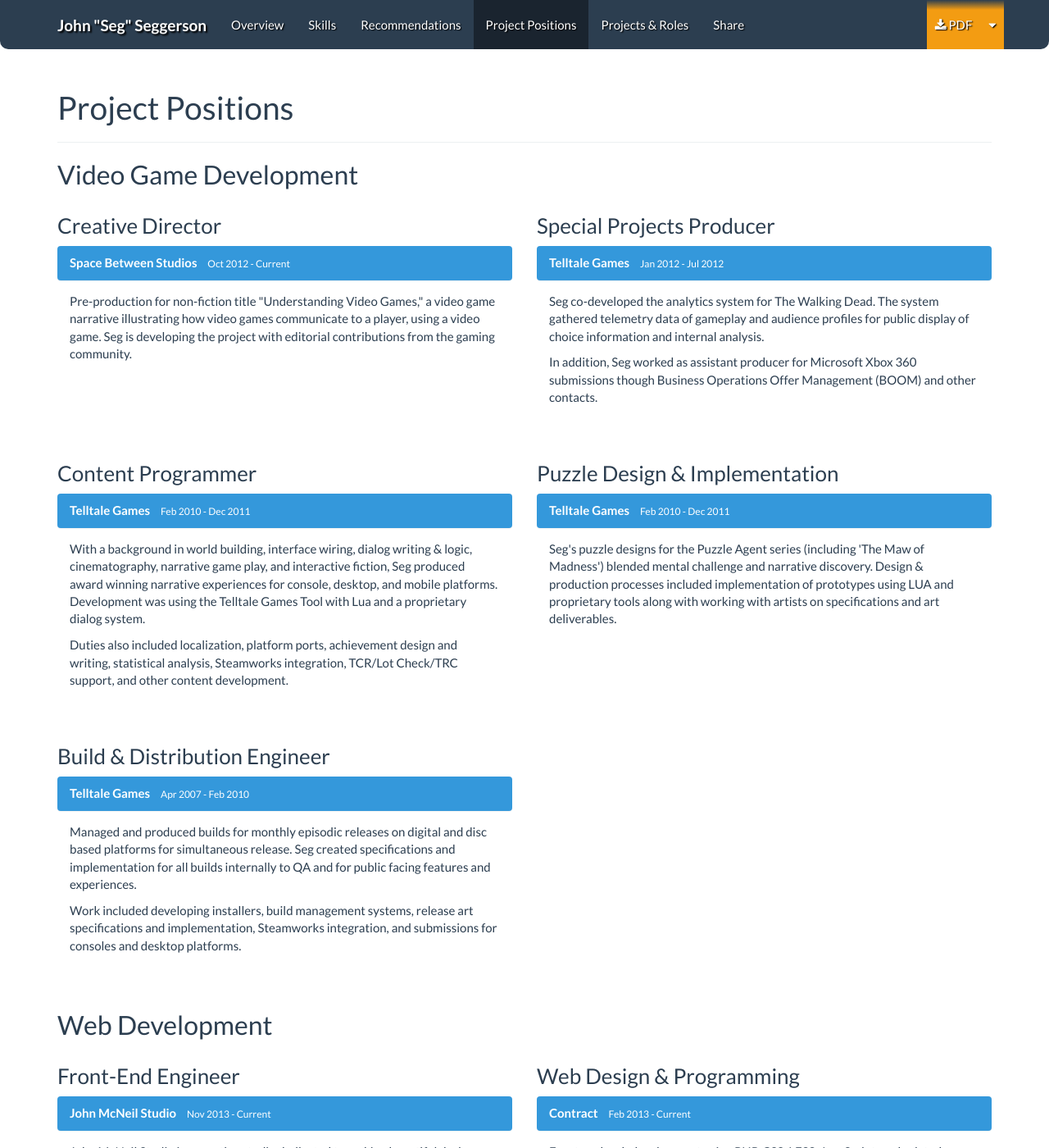
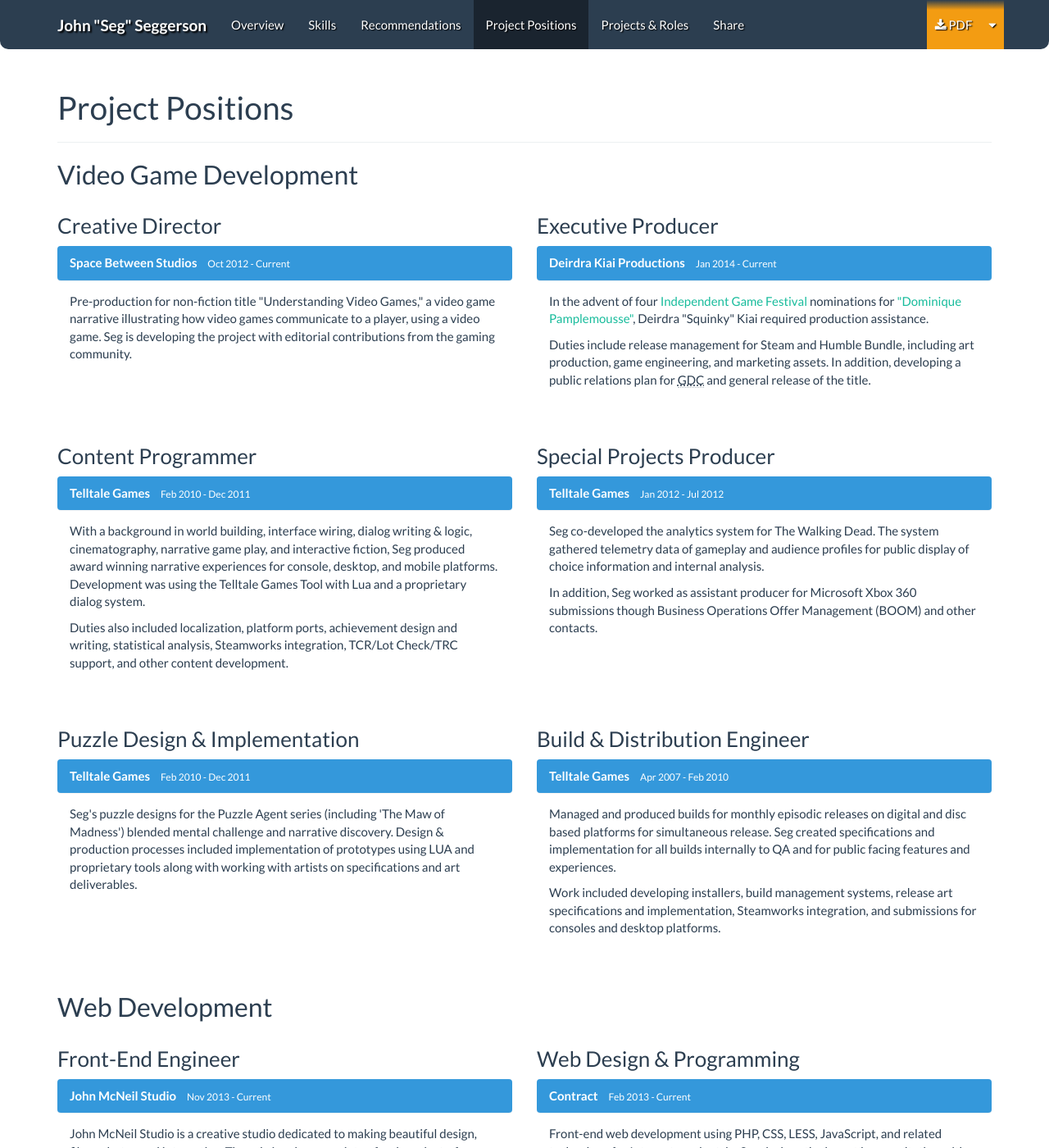
Before and after one commit to TheSeg/theseg.github.io, a Jekyll site: the page built from index.html, in a window 1280 px wide and 1400 px high, scrolled down 2201 px. Shown: the whole window at 82% size. Built offline with Jekyll 4.4.1, drawn with Linux system fonts in a browser that asks for light colours; nearby versions of some CDN libraries; Markdown is read by kramdown in place of the engine named in the settings; comment, search, counter and statistics services are not loaded; some of the changed text lies outside the part shown.

Commit message:
* Added work with Deirdra Kiai Productions * Updated years in game dev. * Reordered positions layout.

```diff
--- a/_includes/content/contact.html
+++ b/_includes/content/contact.html
@@ -12,7 +12,7 @@
             <span class="seg-icon-item">
               <i class="fa fa-calendar"></i>
             </span>
-            6+ Years in Game Development
+            7+ Years in Game Development
           </li>
           <li class="list-group-item">
             <span class="seg-icon-item">
--- a/_includes/content/positions.html
+++ b/_includes/content/positions.html
@@ -18,17 +18,17 @@
   </div>
 
   <div class="col-md-6">
-    <h3>Special Projects Producer</h3>
+    <h3>Executive Producer</h3>
     <div class="panel panel-info">
       <div class="panel-heading">
         <ul class="positionInfo list-inline">
-          <li class="company">Telltale Games</li>
-          <li class="dates">Jan 2012 - Jul 2012</li>
+          <li class="company">Deirdra Kiai Productions</li>
+          <li class="dates">Jan 2014 - Current</li>
         </ul>
       </div>
       <div class="panel-body">
-        <p>Seg co-developed the analytics system for The Walking Dead. The system gathered telemetry data of gameplay and audience profiles for public display of choice information and internal analysis.</p>
-        <p>In addition, Seg worked as assistant producer for Microsoft Xbox 360 submissions though Business Operations Offer Management (BOOM) and other contacts.</p>
+        <p>In the advent of four <a href="http://igf.com/2014/01/2014_independen.html" target="_blank">Independent Game Festival</a> nominations for <a href="http://www.dominiquepamplemousse.com/" target="_blank">"Dominique Pamplemousse"</a>, Deirdra "Squinky" Kiai required production assistance.</p>
+        <p>Duties include release management for Steam and Humble Bundle, including art production, game engineering, and marketing assets. In addition, developing a public relations plan for <abbr title="Game Developers Conference">GDC</abbr> and general release of the title.</p>
       </div>
     </div>
   </div>
@@ -54,6 +54,27 @@
   </div>
 
   <div class="col-md-6">
+    <h3>Special Projects Producer</h3>
+    <div class="panel panel-info">
+      <div class="panel-heading">
+        <ul class="positionInfo list-inline">
+          <li class="company">Telltale Games</li>
+          <li class="dates">Jan 2012 - Jul 2012</li>
+        </ul>
+      </div>
+      <div class="panel-body">
+        <p>Seg co-developed the analytics system for The Walking Dead. The system gathered telemetry data of gameplay and audience profiles for public display of choice information and internal analysis.</p>
+        <p>In addition, Seg worked as assistant producer for Microsoft Xbox 360 submissions though Business Operations Offer Management (BOOM) and other contacts.</p>
+      </div>
+    </div>
+  </div>
+
+
+</div>
+
+<div class="row">
+
+  <div class="col-md-6">
     <h3>Puzzle Design &amp; Implementation</h3>
     <div class="panel panel-info">
       <div class="panel-heading">
@@ -67,10 +88,6 @@
       </div>
     </div>
   </div>
-
-</div>
-
-<div class="row">
 
   <div class="col-md-6">
     <h3>Build &amp; Distribution Engineer</h3>
```
